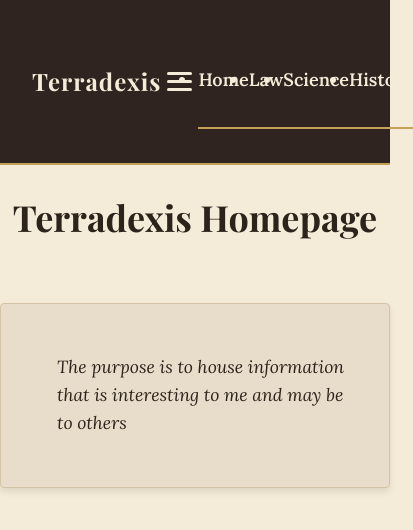
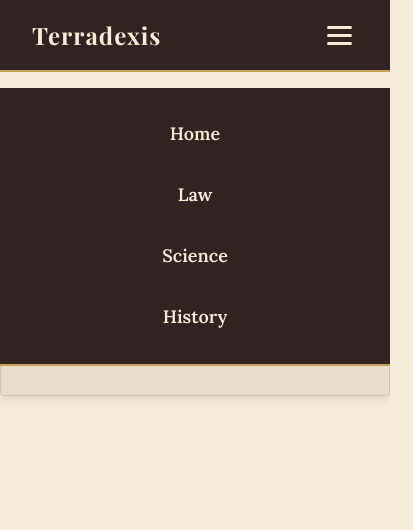
Before and after one commit to aylettdegrut02-cloud/terradexis-site, a plain HTML site: page terra-dexis/index.html in a window 390 px wide. Both pictures are taken after a click on the button 339 px from the left and 35 px from the top of the page. Shown: the whole page, 413 px wide, since content can reach past the window. Drawn offline with nearby package versions, Linux system fonts and the light colour scheme; a web font is replaced by a local one.

Commit message:
fixed broken nav bar

```diff
--- a/terra-dexis/style.css
+++ b/terra-dexis/style.css
@@ -110,6 +110,10 @@ body{
 
     .nav-links {
         display: none;
+        flex-direction: column;
+        background-color: #2F2420;
+        position:absolute;
+        top: 100%;
         width: 100%;
         left: 0;
         padding: 1rem 0;
```
Also changed, not shown: terra-dexis/index.html (+1 -2 lines).
